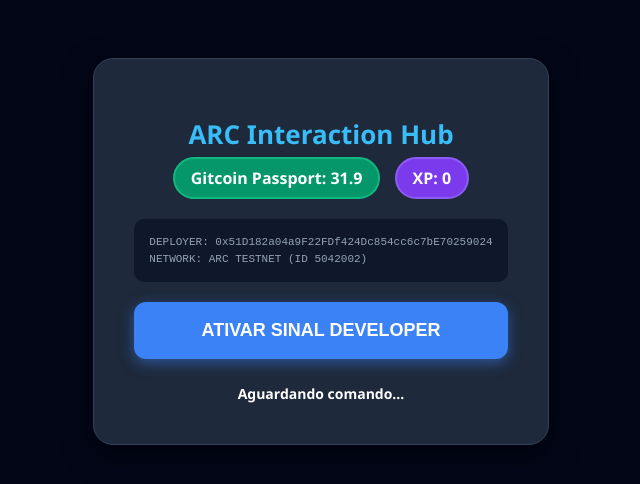
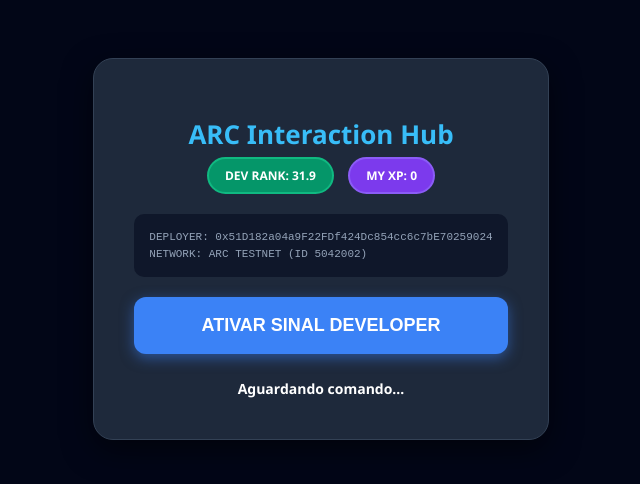
Before and after one commit to shumai1979/arc-dev-hub, a plain HTML site: page index.html in a window 1280 px wide. Shown: the whole page, without its empty margins (319-959 px from the left). Drawn offline with Linux system fonts and the light colour scheme.

Commit message:
Update index.html

```diff
--- a/index.html
+++ b/index.html
@@ -8,8 +8,8 @@
         body { font-family: 'Segoe UI', sans-serif; text-align: center; padding: 50px; background: #020617; color: white; }
         .card { background: #1e293b; padding: 40px; border-radius: 20px; box-shadow: 0 10px 30px rgba(0,0,0,0.5); display: inline-block; max-width: 480px; border: 1px solid #334155; }
         h1 { color: #38bdf8; font-size: 26px; margin-bottom: 5px; }
-        .score-badge { background: #059669; color: white; padding: 8px 16px; border-radius: 50px; font-weight: bold; display: inline-block; margin-bottom: 20px; border: 2px solid #10b981; }
-        .xp-badge { background: #7c3aed; color: white; padding: 8px 16px; border-radius: 50px; font-weight: bold; display: inline-block; margin-bottom: 20px; border: 2px solid #8b5cf6; margin-left: 10px; }
+        .owner-badge { background: #059669; color: white; padding: 8px 16px; border-radius: 50px; font-weight: bold; display: inline-block; margin-bottom: 20px; border: 2px solid #10b981; font-size: 12px; }
+        .xp-badge { background: #7c3aed; color: white; padding: 8px 16px; border-radius: 50px; font-weight: bold; display: inline-block; margin-bottom: 20px; border: 2px solid #8b5cf6; margin-left: 10px; font-size: 12px; }
         .dev-info { background: #0f172a; padding: 15px; border-radius: 10px; margin-bottom: 20px; font-family: monospace; font-size: 11px; color: #94a3b8; line-height: 1.5; text-align: left; }
         button { padding: 18px 32px; font-size: 18px; cursor: pointer; border-radius: 12px; border: none; background: #3b82f6; color: white; font-weight: bold; width: 100%; transition: 0.3s; box-shadow: 0 4px 14px 0 rgba(59, 130, 246, 0.5); }
         button:hover { background: #2563eb; transform: translateY(-2px); }
@@ -24,8 +24,8 @@
 
     <div class="card">
         <h1>ARC Interaction Hub</h1>
-        <div class="score-badge">Gitcoin Passport: 31.9</div>
-        <div class="xp-badge">XP: <span id="xpCount">0</span></div>
+        <div class="owner-badge">DEV RANK: 31.9</div>
+        <div class="xp-badge">MY XP: <span id="xpCount">0</span></div>
 
         <div class="dev-info">
             DEPLOYER: 0x51D182a04a9F22FDf424Dc854cc6c7bE70259024<br>
@@ -36,7 +36,7 @@
         <div id="status">Aguardando comando...</div>
 
         <div class="history" id="historySection" style="display: none;">
-            <h3>Registo de Atividade</h3>
+            <h3>Registo de Atividade (<span id="txCount">0</span> Sinais)</h3>
             <div id="txList"></div>
         </div>
     </div>
@@ -45,12 +45,18 @@
         const actionBtn = document.getElementById('actionBtn');
         const statusDiv = document.getElementById('status');
         const xpCount = document.getElementById('xpCount');
+        const txCountLabel = document.getElementById('txCount');
         const txList = document.getElementById('txList');
         const historySection = document.getElementById('historySection');
 
-        // --- LÓGICA DE PERSISTÊNCIA (NOVO) ---
+        // --- PERSISTÊNCIA DE DADOS ---
         let points = parseInt(localStorage.getItem('devXP')) || 0;
-        xpCount.innerText = points; // Carrega os pontos salvos assim que a página abre
+        let totalTxs = parseInt(localStorage.getItem('txTotal')) || 0;
+
+        // Carrega valores iniciais
+        xpCount.innerText = points;
+        txCountLabel.innerText = totalTxs;
+        if(totalTxs > 0) historySection.style.display = "block";
 
         actionBtn.onclick = async () => {
             if (!window.ethereum) return alert("Rabby não detetada!");
@@ -79,21 +85,25 @@
                 actionBtn.innerText = "SINAL ENVIADO ✅";
                 actionBtn.style.background = "#059669";
 
-                // --- ATUALIZA E GUARDA OS PONTOS (NOVO) ---
+                // --- ATUALIZA E GUARDA XP ---
                 points += 10;
                 xpCount.innerText = points;
-                localStorage.setItem('devXP', points); // Grava no baú do navegador
+                localStorage.setItem('devXP', points);
+
+                // --- ATUALIZA E GUARDA CONTADOR DE TXS ---
+                totalTxs += 1;
+                txCountLabel.innerText = totalTxs;
+                localStorage.setItem('txTotal', totalTxs);
 
                 historySection.style.display = "block";
                 const newItem = document.createElement('div');
                 newItem.className = 'tx-item';
                 newItem.innerHTML = `
-                    <span>Sinal +10 XP</span>
+                    <span>Sinal #${totalTxs} (+10 XP)</span>
                     <a href="https://testnet.arcscan.app/tx/${txHash}" target="_blank">VER NO SCAN ↗</a>
                 `;
                 txList.prepend(newItem);
 
-                // Permite enviar outro sem refresh
                 setTimeout(() => {
                     actionBtn.innerText = "ENVIAR NOVO SINAL";
                     actionBtn.style.background = "#3b82f6";
```
